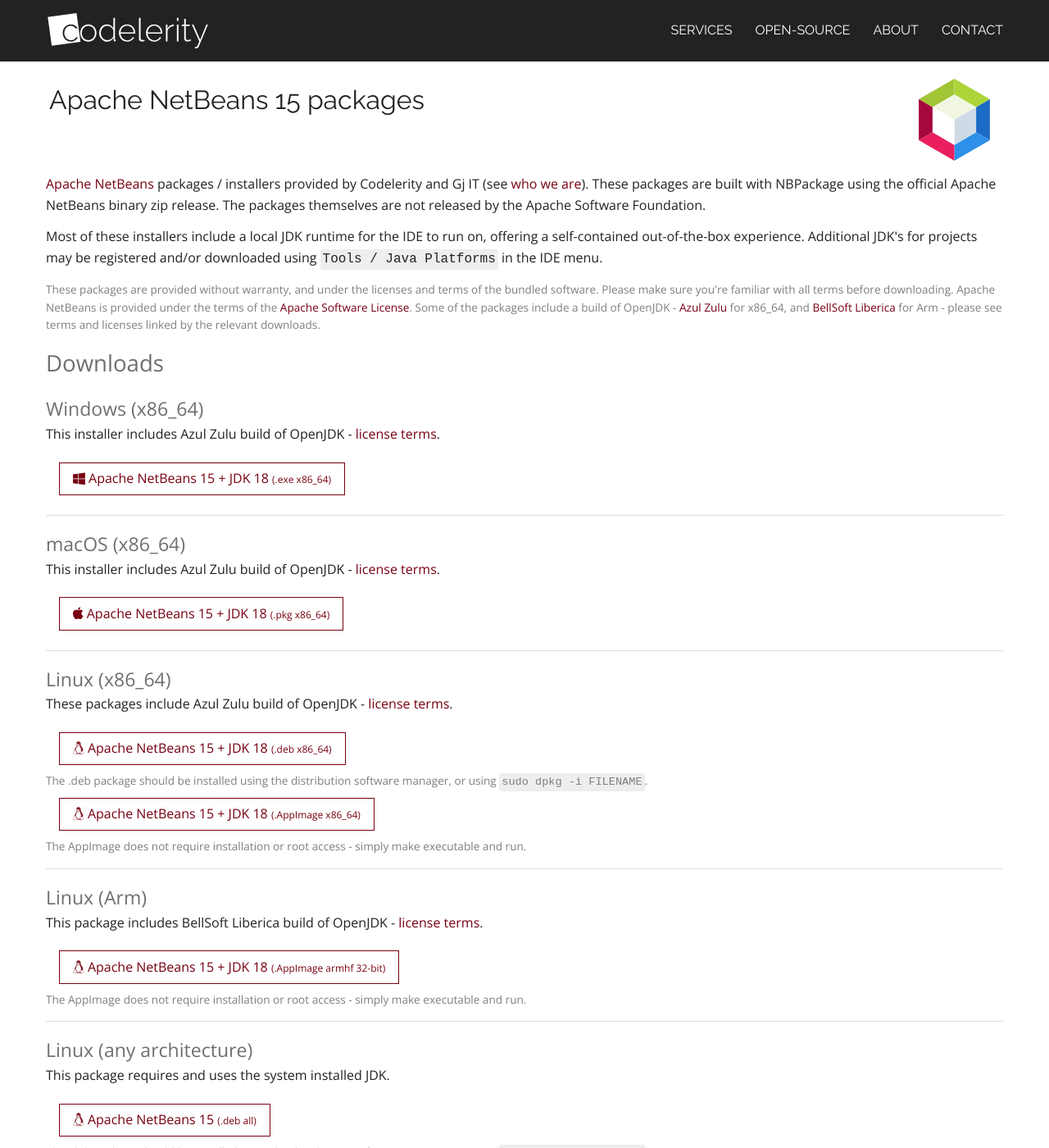
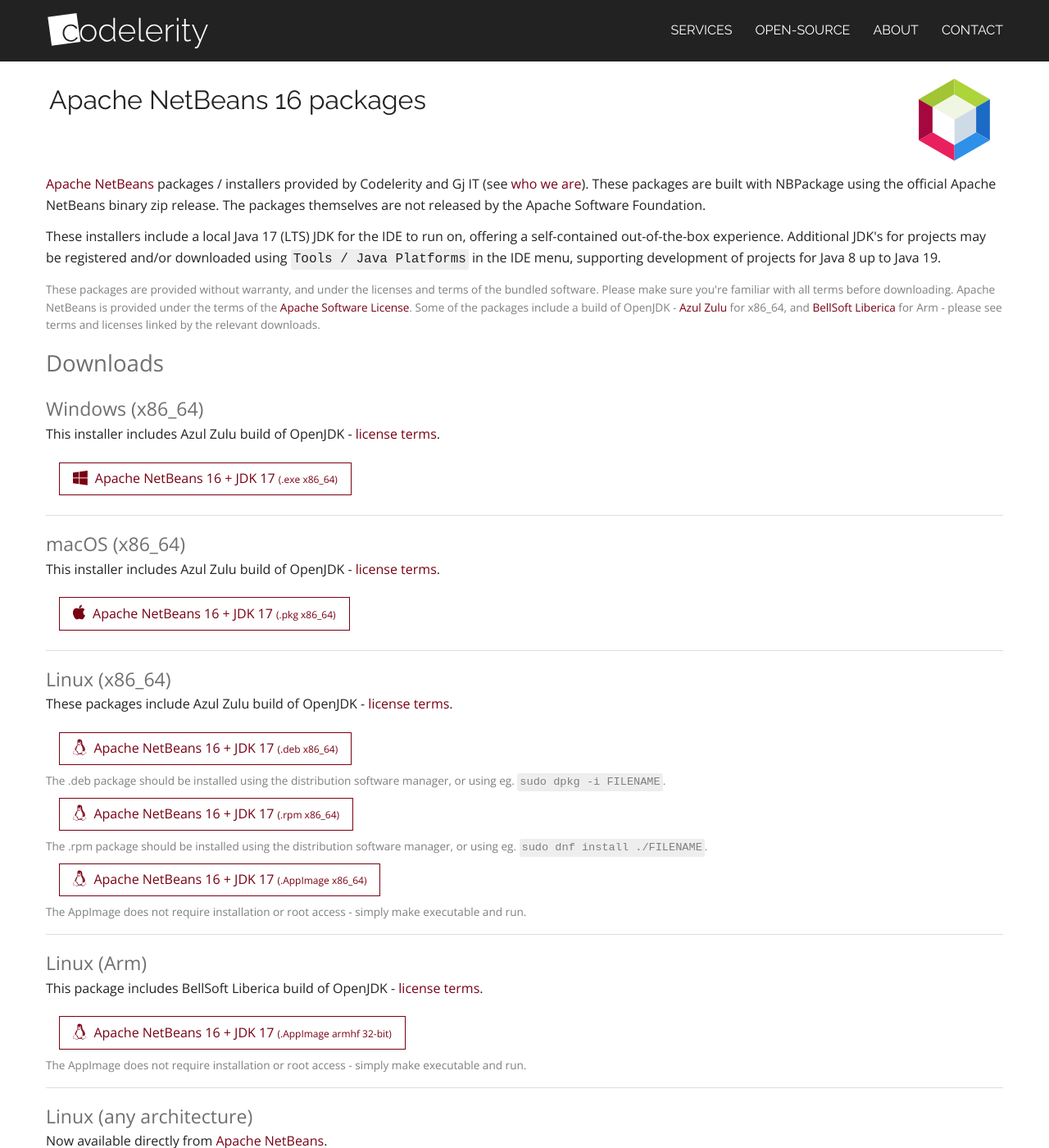
Before and after one commit to neilcsmith-net/codelerity-com-deploy, a Jekyll site: the page built from netbeans.html, in a window 1280 px wide and 1400 px high. Shown: the whole window at 82% size. Built offline with Jekyll 4.4.1, drawn with Linux system fonts in a browser that asks for light colours; nearby versions of some CDN libraries; comment, search, counter and statistics services are not loaded; some of the changed text lies outside the part shown.

Commit message:
Update NetBeans page for Apache NetBeans 16 release.

```diff
--- a/_sass/_site-netbeans.scss
+++ b/_sass/_site-netbeans.scss
@@ -33,4 +33,11 @@
     border-bottom: 1px solid $light-gray;
   }
 
+  .btn {
+    .fa {
+      font-size: 1.2em;
+      margin-right: 0.25em;
+    }
+  }
+
 }
--- a/netbeans.html
+++ b/netbeans.html
@@ -1,6 +1,6 @@
 ---
 layout: page
-title: "Apache NetBeans 15 packages"
+title: "Apache NetBeans 16 packages"
 permalink: /netbeans/
 ---
 
@@ -10,9 +10,10 @@
     are built with NBPackage using the official Apache NetBeans binary zip release.
     The packages themselves are not released by the Apache Software Foundation.
   </p>
-  <p>Most of these installers include a local JDK runtime for the IDE to run on, offering
-  a self-contained out-of-the-box experience. Additional JDK's for projects may be registered
-  and/or downloaded using <code>Tools / Java Platforms</code> in the IDE menu.</p>
+  <p>These installers include a local Java 17 (LTS) JDK for the IDE to run on,
+    offering a self-contained out-of-the-box experience. Additional JDK's for projects
+    may be registered and/or downloaded using <code>Tools / Java Platforms</code> in the
+    IDE menu, supporting development of projects for Java 8 up to Java 19.</p>
 </section>
 
 <section class="terms">
@@ -32,34 +33,40 @@
   <section class="download-arch">
     <h3>Windows (x86_64)</h3>
     <p>This installer includes Azul Zulu build of OpenJDK -
-      <a href="https://docs.azul.com/core/tpls/july-2022/zulu18_tpl.html">license terms</a>.</p>
-    <div><a href="https://github.com/codelerity/netbeans-installers/releases/download/v15-build1/Apache-NetBeans-15.exe"
+      <a href="https://docs.azul.com/core/tpls/october-2022/zulu17_tpl.html">license terms</a>.</p>
+    <div><a href="https://github.com/codelerity/netbeans-installers/releases/download/v16-build1/Apache-NetBeans-16.exe"
             class="btn"><i class="fa fa-windows"></i>
-        Apache NetBeans 15 + JDK 18
+        Apache NetBeans 16 + JDK 17
         <span class="type-arch">(.exe x86_64)</span></a></div>
   </section>
   <section class="download-arch">
     <h3>macOS (x86_64)</h3>
     <p>This installer includes Azul Zulu build of OpenJDK -
-      <a href="https://docs.azul.com/core/tpls/july-2022/zulu18_tpl.html">license terms</a>.</p>
-    <div><a href="https://github.com/codelerity/netbeans-installers/releases/download/v15-build1/Apache-NetBeans-15.pkg"
+      <a href="https://docs.azul.com/core/tpls/october-2022/zulu17_tpl.html">license terms</a>.</p>
+    <div><a href="https://github.com/codelerity/netbeans-installers/releases/download/v16-build1/Apache-NetBeans-16.pkg"
             class="btn"><i class="fa fa-apple"></i>
-        Apache NetBeans 15 + JDK 18
+        Apache NetBeans 16 + JDK 17
         <span class="type-arch">(.pkg x86_64)</span></a></div>
   </section>
   <section class="download-arch">
     <h3>Linux (x86_64)</h3>
     <p>These packages include Azul Zulu build of OpenJDK -
-      <a href="https://docs.azul.com/core/tpls/july-2022/zulu18_tpl.html">license terms</a>.</p>
-    <div><a href="https://github.com/codelerity/netbeans-installers/releases/download/v15-build1/apache-netbeans_15-1_amd64.deb"
+      <a href="https://docs.azul.com/core/tpls/october-2022/zulu17_tpl.html">license terms</a>.</p>
+    <div><a href="https://github.com/codelerity/netbeans-installers/releases/download/v16-build1/apache-netbeans_16-1_amd64.deb"
             class="btn"><i class="fa fa-linux"></i>
-        Apache NetBeans 15 + JDK 18
+        Apache NetBeans 16 + JDK 17
         <span class="type-arch">(.deb x86_64)</span></a></div>
     <aside>The .deb package should be installed using the distribution software manager,
-      or using <code>sudo dpkg -i FILENAME</code>.</aside>
-    <div><a href="https://github.com/codelerity/netbeans-installers/releases/download/v15-build1/Apache_NetBeans-15-x86_64.AppImage"
+      or using eg. <code>sudo dpkg -i FILENAME</code>.</aside>
+    <div><a href="https://github.com/codelerity/netbeans-installers/releases/download/v16-build1/apache-netbeans-16-0.x86_64.rpm"
             class="btn"><i class="fa fa-linux"></i>
-        Apache NetBeans 15 + JDK 18
+        Apache NetBeans 16 + JDK 17
+        <span class="type-arch">(.rpm x86_64)</span></a></div>
+    <aside>The .rpm package should be installed using the distribution software manager,
+      or using eg. <code>sudo dnf install ./FILENAME</code>.</aside>
+    <div><a href="https://github.com/codelerity/netbeans-installers/releases/download/v16-build1/Apache_NetBeans-16-x86_64.AppImage"
+            class="btn"><i class="fa fa-linux"></i>
+        Apache NetBeans 16 + JDK 17
         <span class="type-arch">(.AppImage x86_64)</span></a></div>
     <aside>The AppImage does not require installation or root access - simply make executable and run.</aside>
   </section>
@@ -67,21 +74,18 @@
     <h3>Linux (Arm)</h3>
     <p>This package includes BellSoft Liberica build of OpenJDK -
       <a href="https://bell-sw.com/liberica_eula/">license terms</a>.</p>
-    <div><a href="https://github.com/codelerity/netbeans-installers/releases/download/v15-build1/Apache_NetBeans-15-arm.AppImage"
+    <div><a href="https://github.com/codelerity/netbeans-installers/releases/download/v16-build1/Apache_NetBeans-16-arm.AppImage"
             class="btn"><i class="fa fa-linux"></i>
-        Apache NetBeans 15 + JDK 18
+        Apache NetBeans 16 + JDK 17
         <span class="type-arch">(.AppImage armhf 32-bit)</span></a></div>
     <aside>The AppImage does not require installation or root access - simply make executable and run.</aside>
   </section>
   <section class="download-arch">
     <h3>Linux (any architecture)</h3>
-    <p>This package requires and uses the system installed JDK.</p>
-    <div><a href="https://github.com/codelerity/netbeans-installers/releases/download/v15-build1/apache-netbeans_15-1_all.deb"
-            class="btn"><i class="fa fa-linux"></i>
-        Apache NetBeans 15
-        <span class="type-arch">(.deb all)</span></a></div>
-    <aside>The .deb package should be installed using the distribution software manager,
-      or using <code>sudo dpkg -i FILENAME</code>.</aside>
+    <p>Now available directly from <a href="https://netbeans.apache.org/">Apache NetBeans</a>.</p>
+    <aside>Following our contribution of <a href="https://github.com/apache/netbeans-nbpackage">NBPackage</a>
+      to the Apache NetBeans project, RPM and DEB packages requiring and using a system
+      installed JDK will be made available directly from Apache NetBeans in future.</aside>
   </section>
 </section>
 
```
